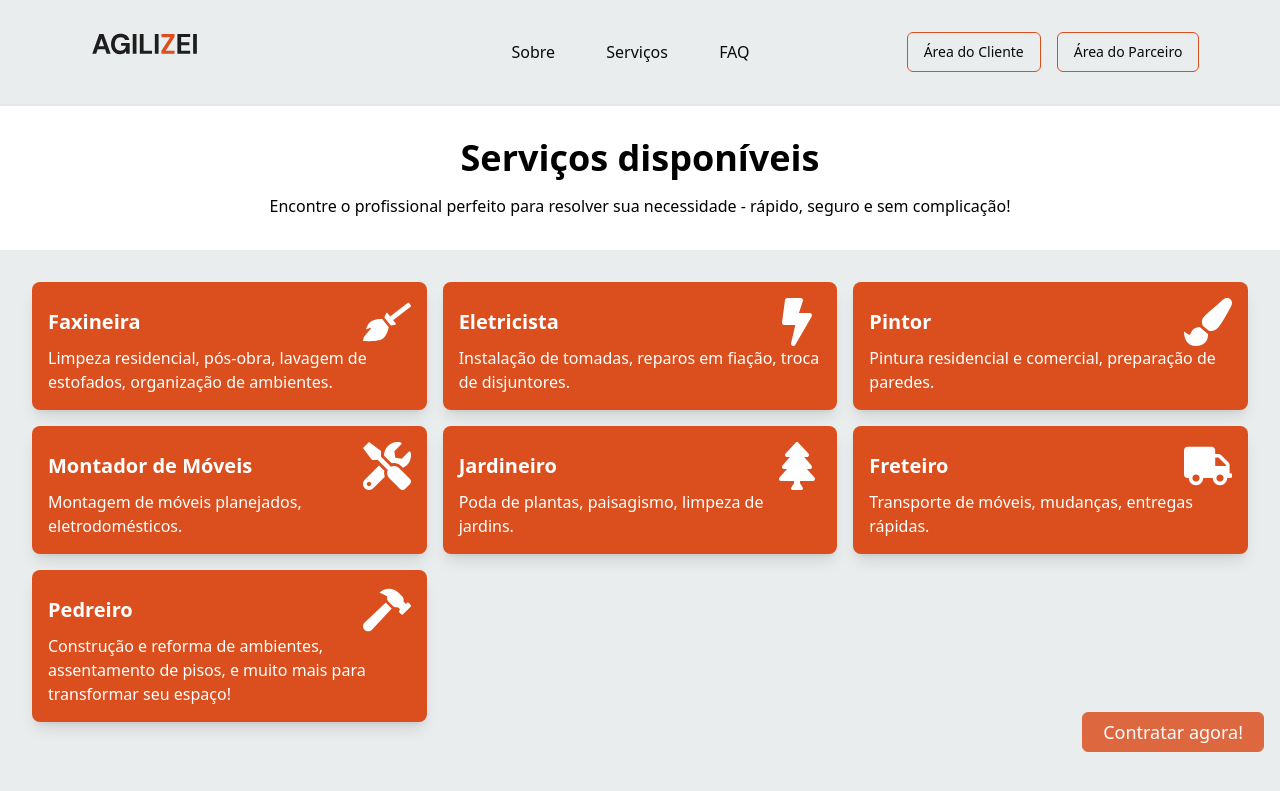
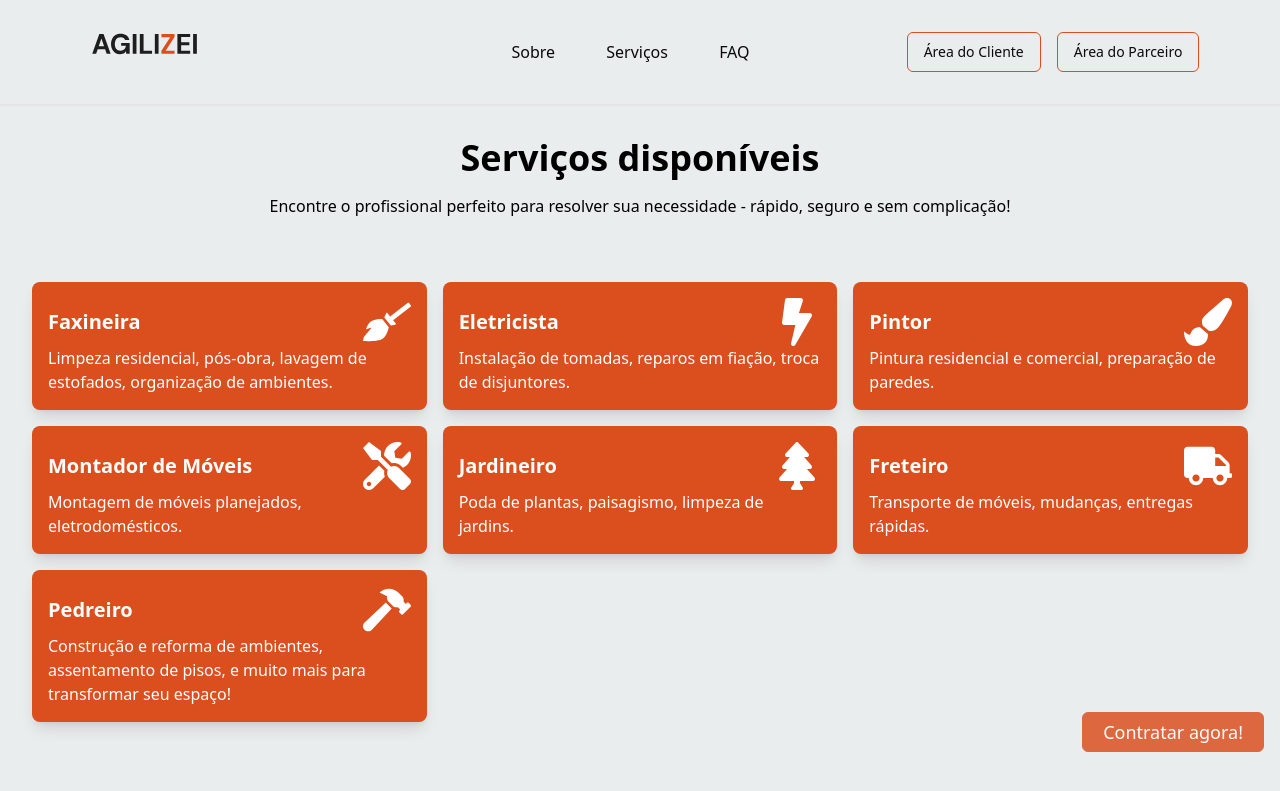
Before and after one commit to jvsiqueira1/Agilizei-FrontEnd, a React (Vite) app: page /services in a window 1280 px wide. Shown: the top 791 px of the page. Built offline with nearby package versions, Linux system fonts and the light colour scheme.

Commit message:
Algumas alterações minimas

```diff
--- a/package.json
+++ b/package.json
@@ -11,7 +11,7 @@
   },
   "dependencies": {
     "@hookform/resolvers": "^4.1.3",
-    "@radix-ui/react-accordion": "^1.2.3",
+    "@radix-ui/react-accordion": "^1.0.0",
     "@radix-ui/react-checkbox": "^1.1.4",
     "@radix-ui/react-label": "^2.1.2",
     "@radix-ui/react-popover": "^1.1.6",
@@ -20,10 +20,9 @@
     "class-variance-authority": "^0.7.1",
     "clsx": "^2.1.1",
     "date-fns": "^3.6.0",
+    "framer-motion": "^12.6.3",
     "lucide-react": "^0.484.0",
     "react": "^19.0.0",
-    "@radix-ui/react-accordion": "^1.0.0",
-    "react-day-picker": "^8.10.1",
     "react-dom": "^19.0.0",
     "react-hook-form": "^7.54.2",
     "react-icons": "^5.5.0",
--- a/src/components/Header.tsx
+++ b/src/components/Header.tsx
@@ -128,10 +128,6 @@ export default function Header() {
         <div className="flex flex-col justify-center items-center gap-6 overflow-hidden">
           <img src="agilizeiLogo.svg" alt="Agilizei Logo" />
           <div className="flex flex-col gap-2">
-            <label>Digite seu nome</label>
-            <Input type="text" placeholder="Nome" required />
-          </div>
-          <div className="flex flex-col gap-2">
             <label>Digite seu telefone</label>
             <Input type="tel" placeholder="Telefone" required />
           </div>
@@ -148,10 +144,6 @@ export default function Header() {
         <div className="flex flex-col justify-center items-center gap-6">
           <img src="agilizeiLogo.svg" alt="Agilizei Logo" />
           <div className="flex flex-col gap-2">
-            <label>Digite seu nome</label>
-            <Input type="text" placeholder="Nome" required />
-          </div>
-          <div className="flex flex-col gap-2">
             <label>Digite seu telefone</label>
             <Input type="tel" placeholder="Telefone" required />
           </div>
--- a/src/pages/Services.tsx
+++ b/src/pages/Services.tsx
@@ -1,23 +1,34 @@
-import { Header, Footer } from '../components';
-import { useMenu } from '../contexts/useMenu';
-import { FaBroom, FaBolt, FaPaintBrush, FaTools, FaTree, FaTruck, FaHammer } from 'react-icons/fa';
-import { motion } from 'framer-motion';
-import { useState } from 'react';
-import Modal from '../components/Modal';
-import { Button } from '../components/ui/button';
-import { Input } from '../components/ui/input';
-import ClientForm from '../components/ClientForm'; // Importing ClientForm
+import { Header, Footer } from '@/components'
+import { useMenu } from '@/contexts/useMenu'
+import {
+  FaBroom,
+  FaBolt,
+  FaPaintBrush,
+  FaTools,
+  FaTree,
+  FaTruck,
+  FaHammer,
+} from 'react-icons/fa'
+import { motion } from 'framer-motion'
+import { useState } from 'react'
+import { Button } from '@/components/ui/button'
+import { ClientForm, Modal } from '@/components'
 
 export default function Services() {
-  const { openMenu } = useMenu();
-  const [clientModal, setClientModal] = useState(false); // State for modal visibility
+  const { openMenu } = useMenu()
+  const [clientModal, setClientModal] = useState(false)
 
   return (
     <>
       <Header />
-      <section className="hero bg-white text-black text-center p-8" >
+      <section
+        className={`hero bg-light-gray text-black text-center p-8 ${openMenu ? 'blur-sm pointer-events-none select-none' : ''}`}
+      >
         <h1 className="text-4xl font-bold">Serviços disponíveis</h1>
-        <p className="mt-4">Encontre o profissional perfeito para resolver sua necessidade - rápido, seguro e sem complicação!</p>
+        <p className="mt-4">
+          Encontre o profissional perfeito para resolver sua necessidade -
+          rápido, seguro e sem complicação!
+        </p>
       </section>
 
       <section className="services grid grid-cols-1 md:grid-cols-2 lg:grid-cols-3 gap-4 p-8">
@@ -26,7 +37,10 @@ export default function Services() {
             <h2 className="text-xl font-semibold text-white">Faxineira</h2>
             <FaBroom className="text-white text-5xl" />
           </div>
-          <p className="text-white">Limpeza residencial, pós-obra, lavagem de estofados, organização de ambientes.</p>
+          <p className="text-white">
+            Limpeza residencial, pós-obra, lavagem de estofados, organização de
+            ambientes.
+          </p>
         </motion.div>
 
         <motion.div className="service-card bg-[#DB4E1E] shadow-lg p-4 rounded-lg hover:shadow-xl transition-transform transform hover:scale-105">
@@ -34,7 +48,9 @@ export default function Services() {
             <h2 className="text-xl font-semibold text-white">Eletricista</h2>
             <FaBolt className="text-white text-5xl" />
           </div>
-          <p className="text-white">Instalação de tomadas, reparos em fiação, troca de disjuntores.</p>
+          <p className="text-white">
+            Instalação de tomadas, reparos em fiação, troca de disjuntores.
+          </p>
         </motion.div>
 
         <motion.div className="service-card bg-[#DB4E1E] shadow-lg p-4 rounded-lg hover:shadow-xl transition-transform transform hover:scale-105">
@@ -42,15 +58,21 @@ export default function Services() {
             <h2 className="text-xl font-semibold text-white">Pintor</h2>
             <FaPaintBrush className="text-white text-5xl" />
           </div>
-          <p className="text-white">Pintura residencial e comercial, preparação de paredes.</p>
+          <p className="text-white">
+            Pintura residencial e comercial, preparação de paredes.
+          </p>
         </motion.div>
 
         <motion.div className="service-card bg-[#DB4E1E] shadow-lg p-4 rounded-lg hover:shadow-xl transition-transform transform hover:scale-105">
           <div className="flex justify-between items-center">
-            <h2 className="text-xl font-semibold text-white">Montador de Móveis</h2>
+            <h2 className="text-xl font-semibold text-white">
+              Montador de Móveis
+            </h2>
             <FaTools className="text-white text-5xl" />
           </div>
-          <p className="text-white">Montagem de móveis planejados, eletrodomésticos.</p>
+          <p className="text-white">
+            Montagem de móveis planejados, eletrodomésticos.
+          </p>
         </motion.div>
 
         <motion.div className="service-card bg-[#DB4E1E] shadow-lg p-4 rounded-lg hover:shadow-xl transition-transform transform hover:scale-105">
@@ -58,7 +80,9 @@ export default function Services() {
             <h2 className="text-xl font-semibold text-white">Jardineiro</h2>
             <FaTree className="text-white text-5xl" />
           </div>
-          <p className="text-white">Poda de plantas, paisagismo, limpeza de jardins.</p>
+          <p className="text-white">
+            Poda de plantas, paisagismo, limpeza de jardins.
+          </p>
         </motion.div>
 
         <motion.div className="service-card bg-[#DB4E1E] shadow-lg p-4 rounded-lg hover:shadow-xl transition-transform transform hover:scale-105">
@@ -66,7 +90,9 @@ export default function Services() {
             <h2 className="text-xl font-semibold text-white">Freteiro</h2>
             <FaTruck className="text-white text-5xl" />
           </div>
-          <p className="text-white">Transporte de móveis, mudanças, entregas rápidas.</p>
+          <p className="text-white">
+            Transporte de móveis, mudanças, entregas rápidas.
+          </p>
         </motion.div>
 
         <div className="flex justify-center">
@@ -75,39 +101,55 @@ export default function Services() {
               <h2 className="text-xl font-semibold text-white">Pedreiro</h2>
               <FaHammer className="text-white text-5xl" />
             </div>
-            <p className="text-white">Construção e reforma de ambientes, assentamento de pisos, e muito mais para transformar seu espaço!</p>
+            <p className="text-white">
+              Construção e reforma de ambientes, assentamento de pisos, e muito
+              mais para transformar seu espaço!
+            </p>
           </motion.div>
         </div>
       </section>
 
-      <Button className="px-5 fixed right-4 bottom-12 bg-[#DB4E1E] text-white text-lg animate-pulse" onClick={() => setClientModal(true)} variant="outline">Contratar agora!</Button>
+      <Button
+        className="px-5 fixed right-4 bottom-12 bg-[#DB4E1E] text-white text-lg animate-pulse"
+        onClick={() => setClientModal(true)}
+        variant="outline"
+      >
+        Contratar agora!
+      </Button>
 
       <Modal isVisible={clientModal} onClose={() => setClientModal(false)}>
         <ClientForm />
       </Modal>
 
       <section className="how-it-works text-center p-8">
-        <h2 className="text-2xl font-bold">Como funciona?</h2><br></br>
+        <h2 className="text-2xl font-bold">Como funciona?</h2>
+        <br></br>
         <div className="relative">
           <div className="flex flex-col items-center">
             <div className="flex items-center mb-4">
               <div className="w-10 h-1 bg-[#DB4E1E] mx-2"></div>
               <div className="ml-2">
-                <h3 className="font-semibold text-black">1. Escolha seu serviço</h3>
+                <h3 className="font-semibold text-black">
+                  1. Escolha seu serviço
+                </h3>
               </div>
               <div className="w-10 h-1 bg-[#DB4E1E] mx-2"></div>
             </div>
             <div className="flex items-center mb-4">
               <div className="w-10 h-1 bg-[#DB4E1E] mx-2"></div>
               <div className="ml-2">
-                <h3 className="font-semibold text-black">2. Descreva sua necessidade</h3>
+                <h3 className="font-semibold text-black">
+                  2. Descreva sua necessidade
+                </h3>
               </div>
               <div className="w-10 h-1 bg-[#DB4E1E] mx-2"></div>
             </div>
             <div className="flex items-center mb-4">
               <div className="w-10 h-1 bg-[#DB4E1E] mx-2"></div>
               <div className="ml-2">
-                <h3 className="font-semibold text-black">3. Receba orçamentos em minutos</h3>
+                <h3 className="font-semibold text-black">
+                  3. Receba orçamentos em minutos
+                </h3>
               </div>
               <div className="w-10 h-1 bg-[#DB4E1E] mx-2"></div>
             </div>
```
Also changed, not shown: 1 other file (tests, documents, lock files or other folders).
